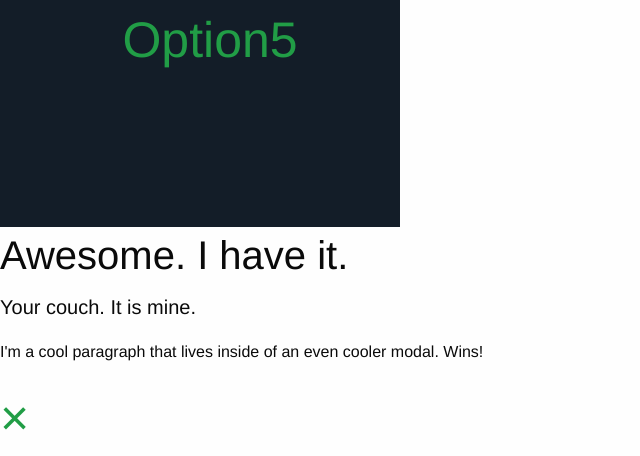
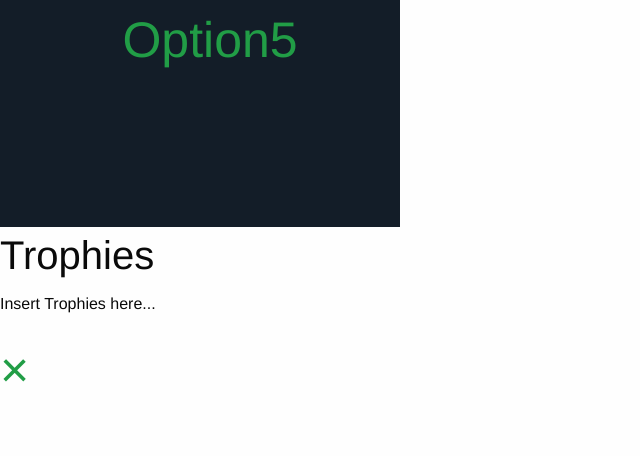
Before and after one commit to SebastianKurp/GroupLMU, a Django app: page /notes/ in a window 1280 px wide; the page is wider, and only the part inside the window is pictured. Shown: the part 1411-1867 px from the top of that part, without its empty margins (0-640 px from the left). After the commit the page ends 1793 px from the top of that part, so only its background shows below. Run offline with Django 3.2, Linux system fonts and the light colour scheme; some libraries are stand-ins or nearby versions.

Commit message:
More fixes need to, check with cat how to get JS working

```diff
--- a/testweb/notes/static/notes/style.css
+++ b/testweb/notes/static/notes/style.css
@@ -58,6 +58,7 @@
     border: transparent;
     background-color: rgba(0, 0, 0, 0.00);
     text-decoration-color: #219d46;
+    color: #219d46;
 }
 
 [type='search']:focus {
--- a/testweb/notes/templates/notes/base.html
+++ b/testweb/notes/templates/notes/base.html
@@ -61,9 +61,8 @@
         </ul>
     </div>
     <div id="myModal" class="reveal-modal" data-reveal aria-labelledby="modalTitle" aria-hidden="true" role="dialog">
-        <h2 id="modalTitle">Awesome. I have it.</h2>
-        <p class="lead">Your couch. It is mine.</p>
-        <p>I'm a cool paragraph that lives inside of an even cooler modal. Wins!</p>
+        <h2 id="modalTitle">Trophies</h2>
+        <p>Insert Trophies here...</p>
         <a class="close-reveal-modal" aria-label="Close">&#215;</a>
     </div>
     {% endblock %}
```
